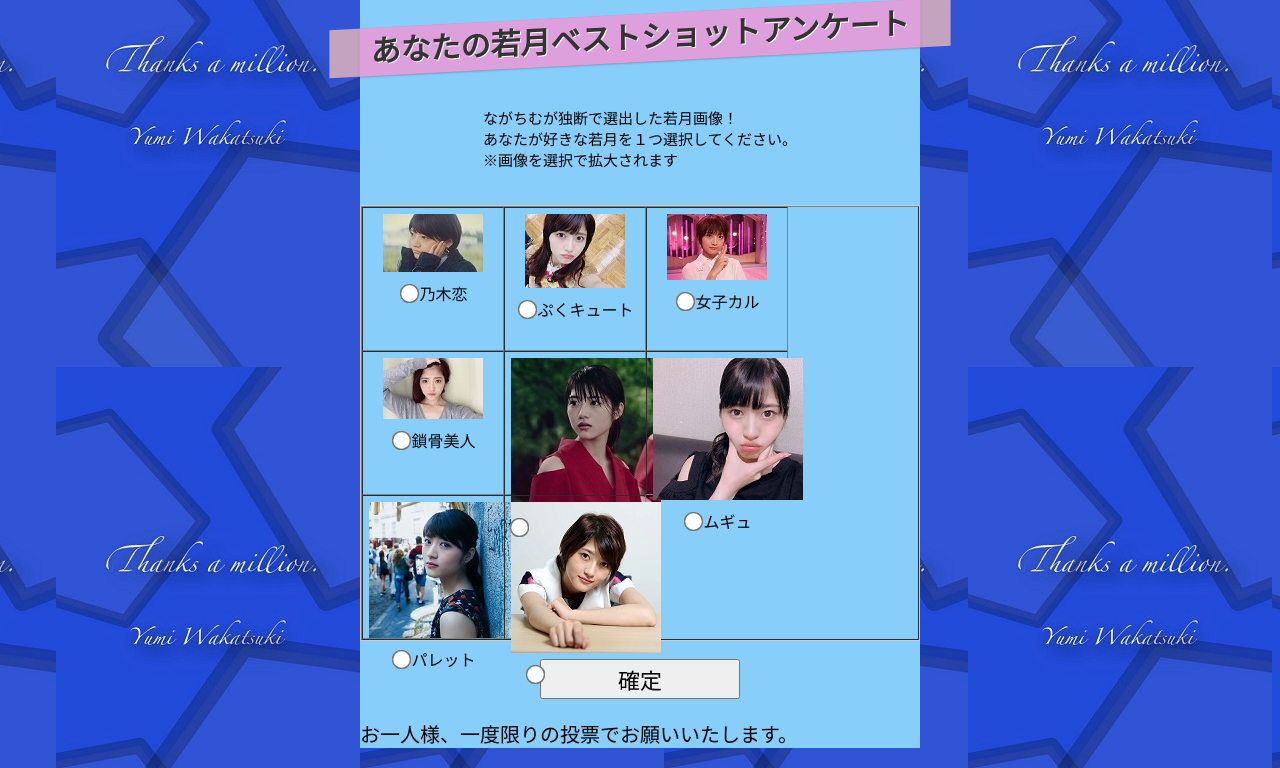
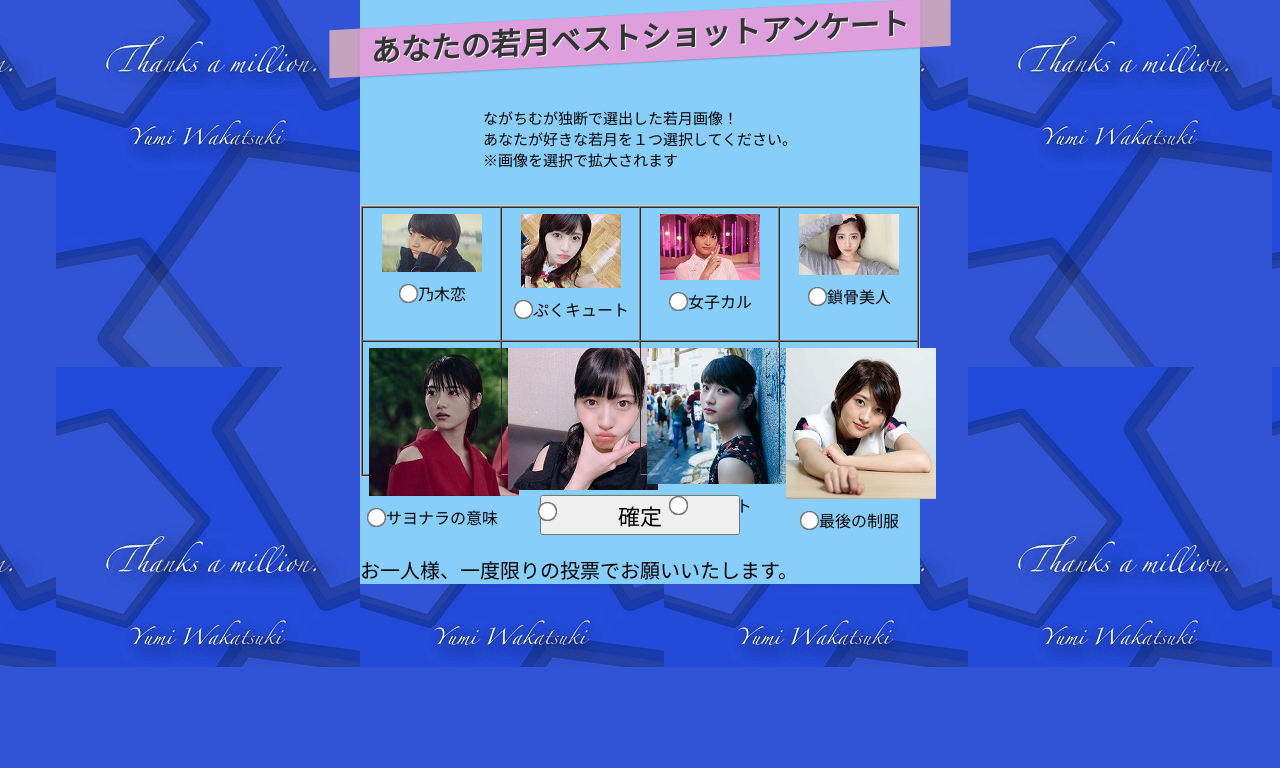
Before and after one commit to nagachim/yumi_ankert, a PHP site: page /questionnaire.php in a window 1280 px wide. Shown: the part 133-901 px from the top of the page. After the commit the page ends 800 px from the top, so only its background shows below. Run offline with PHP 8.4, Linux system fonts and the light colour scheme; the visitor is signed in with stand-in values (Sample User, id 1); data that the repository does not hold is empty; some libraries are stand-ins or nearby versions.

Commit message:
画像追加

```diff
--- a/style.css
+++ b/style.css
@@ -154,8 +154,8 @@ table{
 }
 #modal_window tr td{
   float: left;
-    width:138px;
-    height:140px;
+    width:135px;
+    height:130px;
 
 }
 #modal_window tr td img{
```
